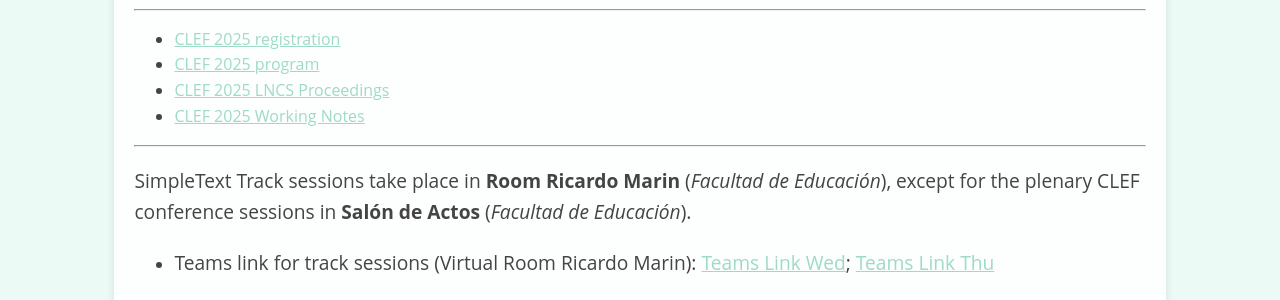
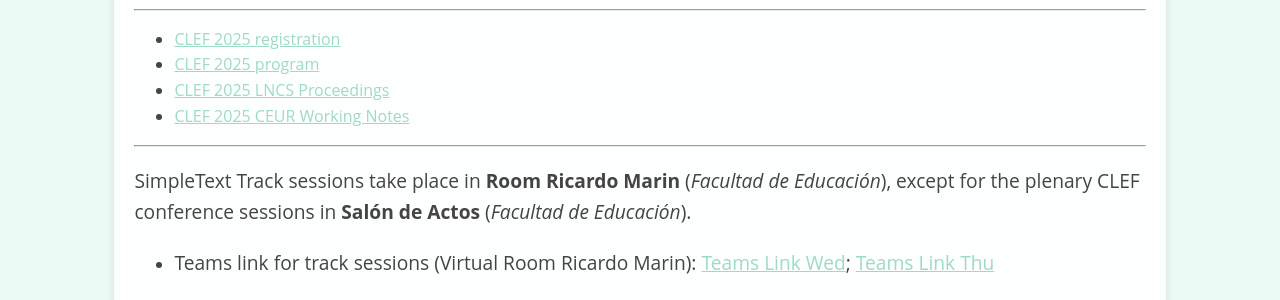
Before and after one commit to simpletext-madics/2025, a Jekyll site: the page built from program.md, in a window 1280 px wide and 900 px high, scrolled down 382 px. Shown: the part 155-455 px from the top of the window. Built offline with Jekyll 4.4.1, drawn with Linux system fonts in a browser that asks for light colours.

Commit message:
Update program.md

```diff
--- a/program.md
+++ b/program.md
@@ -10,7 +10,7 @@ title: Program
 * [CLEF 2025 registration](https://clef2025.clef-initiative.eu/index.php?page=Pages/registrationConference.html)
 * [CLEF 2025 program](https://clef2025.clef-initiative.eu/index.php?page=Pages/programme.html)
 * [CLEF 2025 LNCS Proceedings](https://doi.org/10.1007/978-3-032-04354-2)
-* [CLEF 2025 Working Notes](https://ceur-ws.org/Vol-4038/)
+* [CLEF 2025 CEUR Working Notes](https://ceur-ws.org/Vol-4038/)
 
 ------------------------------------------------------------
 
```
